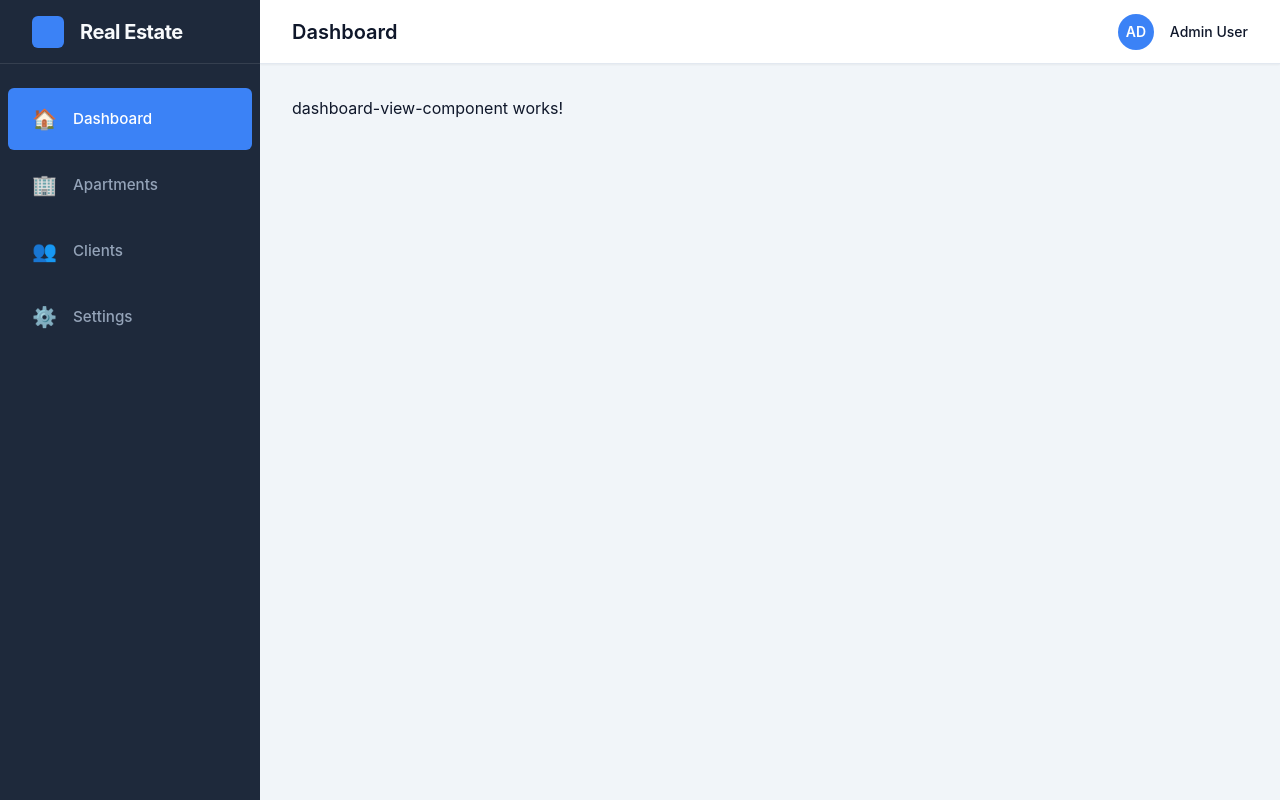
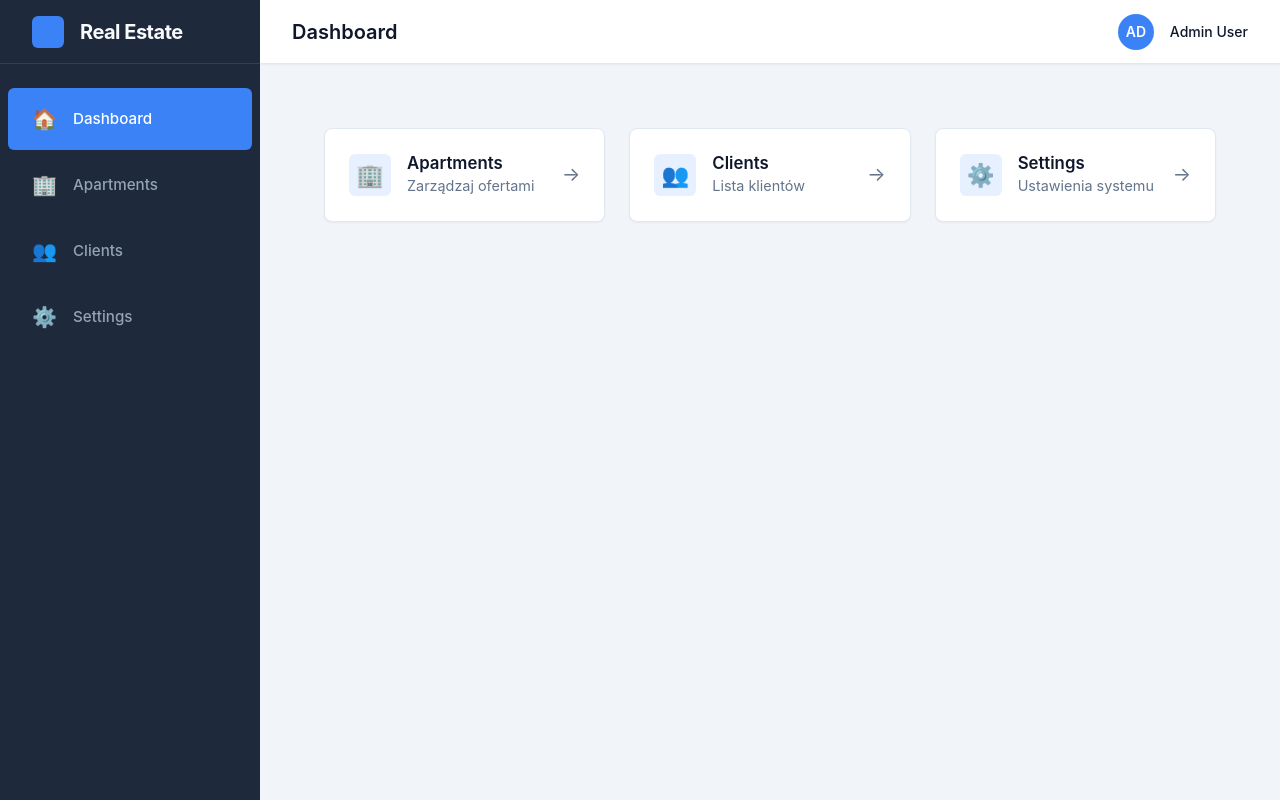
Before and after one commit to trenerit/4tpc, an Angular app: page /dashboard in a window 1280 px wide. Built offline with nearby package versions, Linux system fonts and the light colour scheme.

Commit message:
feat: update dashboard and share aside components with improved routing and layout

```diff
--- a/src/app/apartaments/share-aside-component/share-aside-component.html
+++ b/src/app/apartaments/share-aside-component/share-aside-component.html
@@ -5,19 +5,19 @@
     </div>
 
     <nav class="sidebar-nav">
-        <a href="#" [routerLink]="['/dashboard']" class="nav-item active">
+        <a href="#" [routerLink]="['/dashboard']" routerLinkActive="active" class="nav-item active">
             <span class="icon">🏠</span>
             Dashboard
         </a>
-        <a href="#" [routerLink]="['/apartaments']" class="nav-item">
+        <a href="#" [routerLink]="['/apartaments']"routerLinkActive="active" class="nav-item">
             <span class="icon">🏢</span>
             Apartments
         </a>
-        <a href="#" [routerLink]="['/clients']" class="nav-item">
+        <a href="#" [routerLink]="['/clients']" routerLinkActive="active" class="nav-item">
             <span class="icon">👥</span>
             Clients
         </a>
-        <a href="#" [routerLink]="['/settings']" class="nav-item">
+        <a href="#" [routerLink]="['/settings']" routerLinkActive="active" class="nav-item">
             <span class="icon">⚙️</span>
             Settings
         </a>
--- a/src/app/apartaments/share-aside-component/share-aside-component.ts
+++ b/src/app/apartaments/share-aside-component/share-aside-component.ts
@@ -1,9 +1,9 @@
 import { Component } from '@angular/core';
-import { RouterLink } from '@angular/router';
+import { RouterLink, RouterLinkActive } from '@angular/router';
 
 @Component({
   selector: 'app-share-aside-component',
-  imports: [RouterLink],
+  imports: [RouterLink, RouterLinkActive],
   templateUrl: './share-aside-component.html',
   styleUrl: './share-aside-component.scss',
 })
--- a/src/app/app.routes.ts
+++ b/src/app/app.routes.ts
@@ -10,6 +10,6 @@ export const routes: Routes = [
     {path: 'dashboard', component: DashboardViewComponent},
     {path: 'apartaments', component: Main},
     {path: 'clients', component: ClientsViewComponent},
-    {path: 'settings', component: SettingsViewComponent, resolve: {test: 'test'}},
+    {path: 'settings', component: SettingsViewComponent},
     {path: 'view/:id', component: ApartamentView}
 ];
--- a/src/app/dashboard/dashboard-view-component/dashboard-view-component.html
+++ b/src/app/dashboard/dashboard-view-component/dashboard-view-component.html
@@ -1 +1,30 @@
-<p>dashboard-view-component works!</p>
+<div class="dashboard-view">
+  <div class="tiles">
+    <a class="tile" [routerLink]="['/apartaments']">
+      <div class="tile-icon">🏢</div>
+      <div class="tile-content">
+        <h3 class="tile-title">Apartments</h3>
+        <p class="tile-sub">Zarządzaj ofertami</p>
+      </div>
+      <span class="tile-arrow">→</span>
+    </a>
+
+    <a class="tile" [routerLink]="['/clients']">
+      <div class="tile-icon">👥</div>
+      <div class="tile-content">
+        <h3 class="tile-title">Clients</h3>
+        <p class="tile-sub">Lista klientów</p>
+      </div>
+      <span class="tile-arrow">→</span>
+    </a>
+
+    <a class="tile" [routerLink]="['/settings']">
+      <div class="tile-icon">⚙️</div>
+      <div class="tile-content">
+        <h3 class="tile-title">Settings</h3>
+        <p class="tile-sub">Ustawienia systemu</p>
+      </div>
+      <span class="tile-arrow">→</span>
+    </a>
+  </div>
+</div>
--- a/src/app/dashboard/dashboard-view-component/dashboard-view-component.scss
+++ b/src/app/dashboard/dashboard-view-component/dashboard-view-component.scss
@@ -0,0 +1,70 @@
+.dashboard-view {
+  padding: var(--spacing-lg);
+}
+
+.tiles {
+  display: grid;
+  grid-template-columns: repeat(auto-fit, minmax(220px, 1fr));
+  gap: var(--spacing-md);
+}
+
+.tile {
+  background-color: var(--bg-surface);
+  border: 1px solid var(--border-color);
+  border-radius: var(--radius-lg);
+  box-shadow: var(--shadow-sm);
+  padding: var(--spacing-md);
+  display: flex;
+  align-items: center;
+  gap: var(--spacing-sm);
+  color: var(--text-main);
+  text-decoration: none;
+  transition: transform 0.2s ease, box-shadow 0.2s ease, border-color 0.2s ease;
+
+  &:hover {
+    transform: translateY(-2px);
+    box-shadow: var(--shadow-md);
+    border-color: rgba(59, 130, 246, 0.35);
+  }
+
+  &:focus-visible {
+    outline: 2px solid rgba(59, 130, 246, 0.45);
+    outline-offset: 2px;
+  }
+}
+
+.tile-icon {
+  width: 42px;
+  height: 42px;
+  border-radius: var(--radius-md);
+  background-color: rgba(59, 130, 246, 0.12);
+  color: var(--primary-color);
+  display: flex;
+  align-items: center;
+  justify-content: center;
+  font-size: 1.4rem;
+}
+
+.tile-content {
+  display: flex;
+  flex-direction: column;
+  gap: 2px;
+}
+
+.tile-title {
+  margin: 0;
+  font-size: 1.05rem;
+  font-weight: 600;
+}
+
+.tile-sub {
+  margin: 0;
+  color: var(--text-muted);
+  font-size: 0.9rem;
+}
+
+.tile-arrow {
+  margin-left: auto;
+  color: var(--text-muted);
+  font-size: 1.2rem;
+}
--- a/src/app/dashboard/dashboard-view-component/dashboard-view-component.ts
+++ b/src/app/dashboard/dashboard-view-component/dashboard-view-component.ts
@@ -1,8 +1,9 @@
 import { Component } from '@angular/core';
+import { RouterLink } from '@angular/router';
 
 @Component({
   selector: 'app-dashboard-view-component',
-  imports: [],
+  imports: [RouterLink],
   templateUrl: './dashboard-view-component.html',
   styleUrl: './dashboard-view-component.scss',
 })
```
